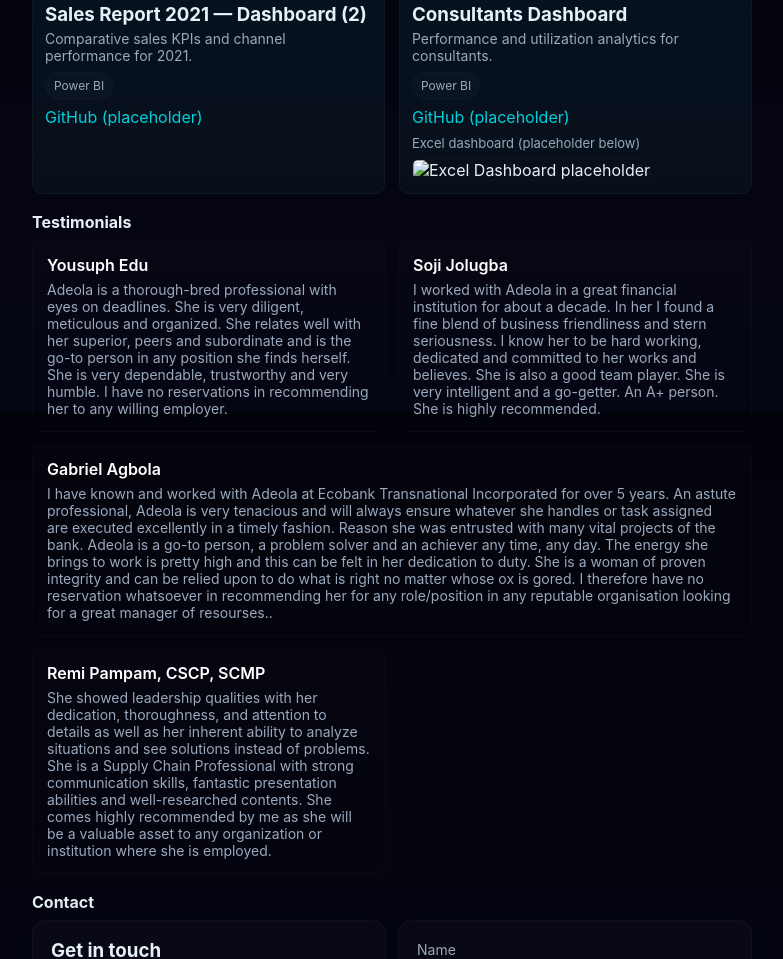
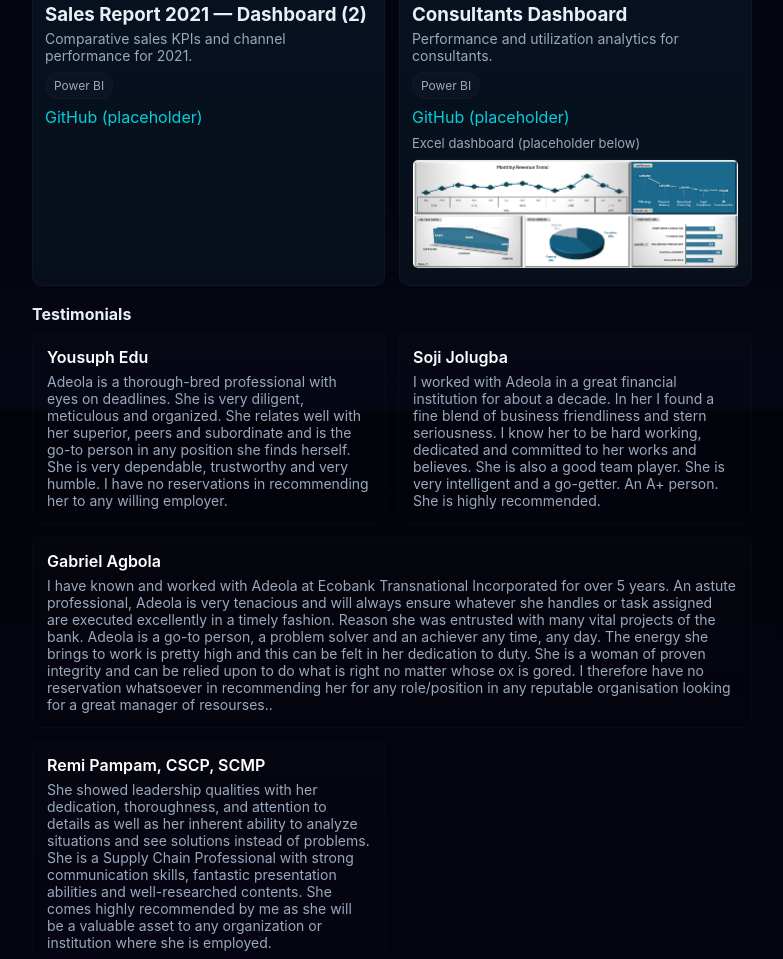
Before and after one commit to dayolah-arch/Sales-Intelligence-Dashboard-Power-BI-, a plain HTML site: page index.html in a window 1280 px wide. Shown: the part 1189-2148 px from the top of the page, without its empty margins (418-1201 px from the left). Drawn offline with Linux system fonts and the light colour scheme.

Commit message:
Update index.html

```diff
--- a/index.html
+++ b/index.html
@@ -191,8 +191,10 @@
               <div style="margin-top:8px"><span class="tool">Power BI</span></div>
               <div><a class="repo" href="PLACEHOLDER_GITHUB_LINK_6" target="_blank">GitHub (placeholder)</a></div>
               <div style="margin-top:8px;color:var(--muted);font-size:13px">Excel dashboard (placeholder below)</div>
-              <img src="./excel-dashboard-placeholder.png" alt="Excel Dashboard placeholder" style="margin-top:8px;border-radius:6px;width:100%;height:110px;object-fit:cover;border:1px solid rgba(255,255,255,0.02)" />
-            </article>
+               <img src="./Excel Dashboard.png"
+       alt="Excel Dashboard"
+       style="margin-top:8px;border-radius:6px;width:100%;height:110px;object-fit:cover;border:1px solid rgba(255,255,255,0.02)" />
+</article>
 
           </div>
         </div>
```
